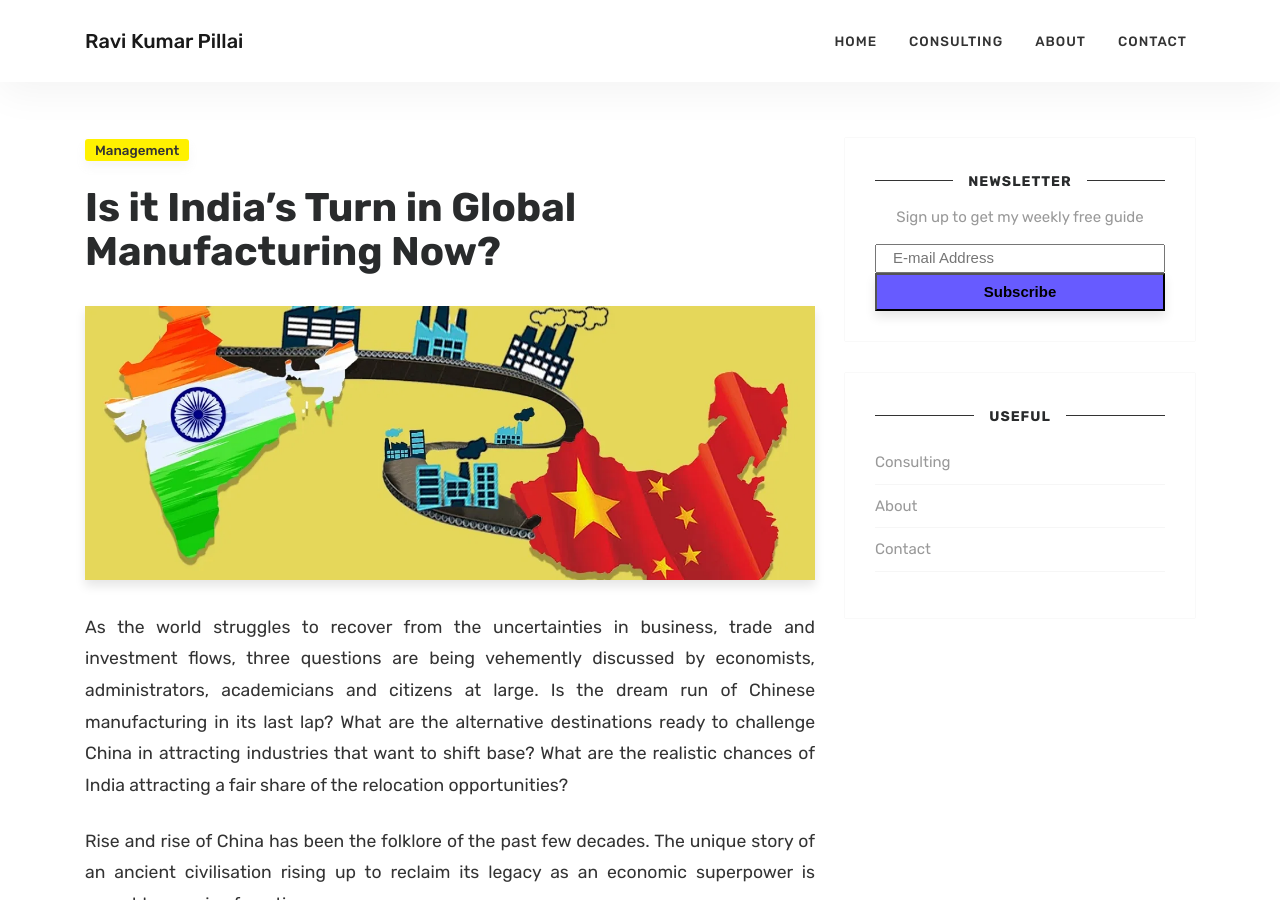
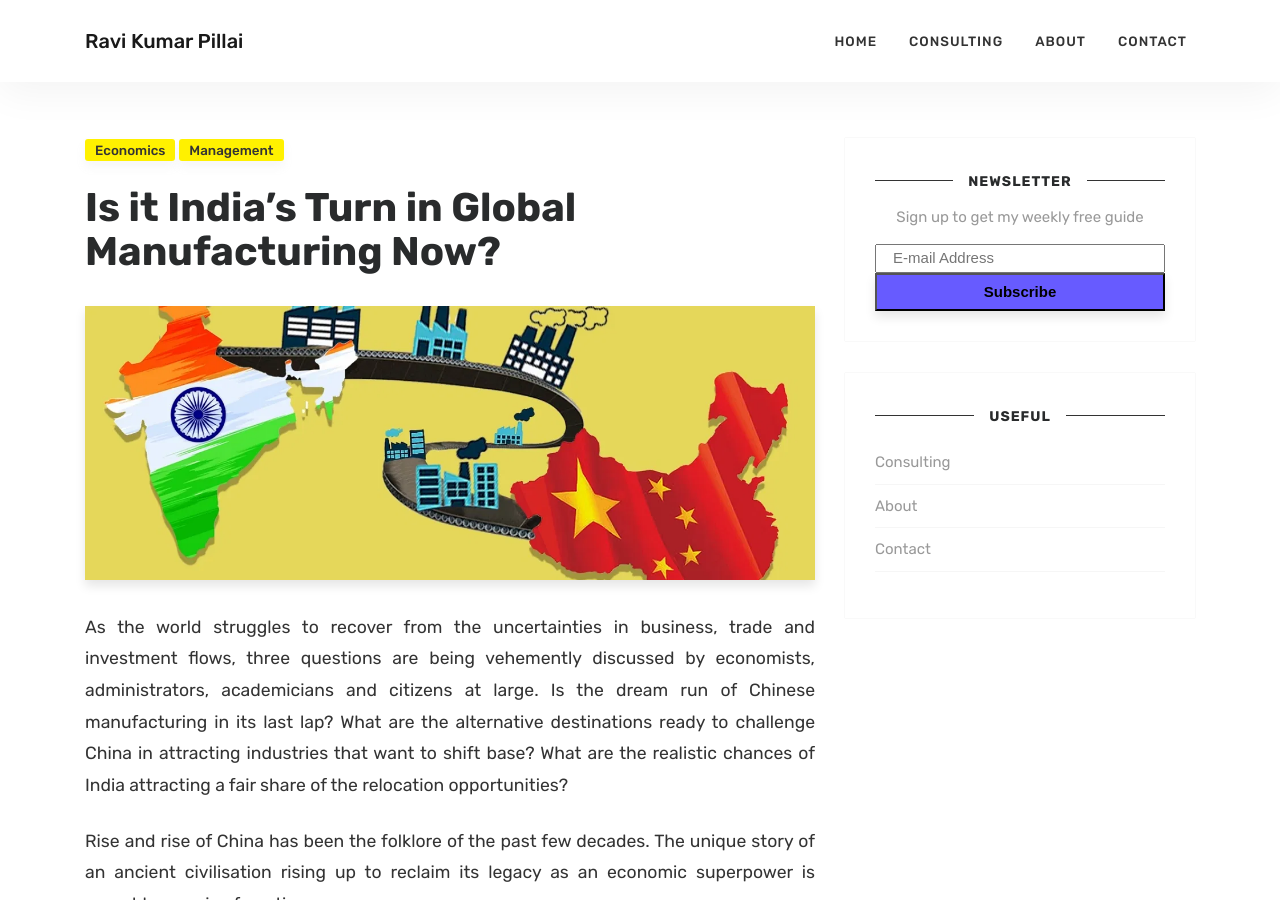
Before and after one commit to rohanharikr/RaviKumarPillai, a Jekyll site: the page built from _posts/2018-01-12-indias-turn-in-global-manufacturing-now.md, in a window 1280 px wide and 900 px high. Built offline with Jekyll 4.4.1, drawn with Linux system fonts in a browser that asks for light colours; comment, search, counter and statistics services are not loaded.

Commit message:
Update from Forestry.io Ravi Kumar updated _posts/2018-01-12-indias-turn-in-global-manufacturing-now.md

```diff
--- a/_posts/2018-01-12-indias-turn-in-global-manufacturing-now.md
+++ b/_posts/2018-01-12-indias-turn-in-global-manufacturing-now.md
@@ -4,6 +4,7 @@ title: Is it India’s Turn in Global Manufacturing Now?
 author: Ravi
 categories:
 - management
+- economics
 image: assets/images/three.webp
 comments: true
 
```
